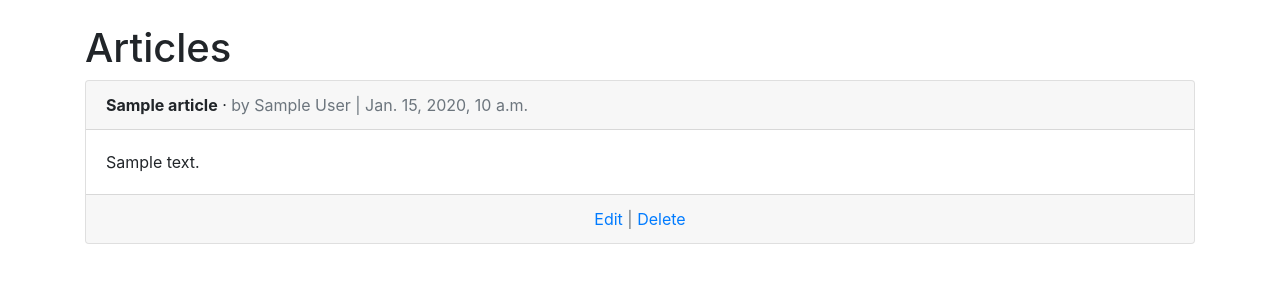
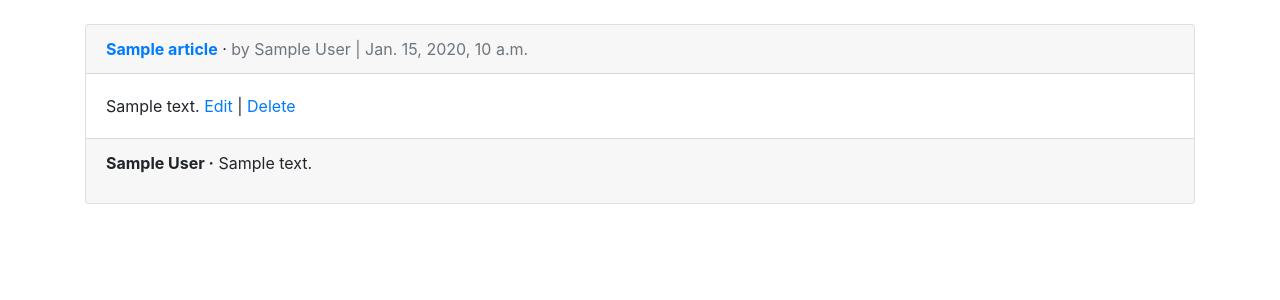
Before and after one commit to marcel-ctrl-art/newspaper-app, a Django app: template templates/articles_list.html in a window 1280 px wide. Shown: the part 56-356 px from the top of the page. Run offline with Django 3.2, Linux system fonts and the light colour scheme; the template is opened without the code that fills it: most values are stand-ins (such as "Sample title", 1, 10 or a date in 2020); some libraries are stand-ins or nearby versions.

Commit message:
Display comments within their articles

```diff
--- a/templates/articles_list.html
+++ b/templates/articles_list.html
@@ -1,19 +1,27 @@
 {% extends 'base.html' %}
 
+{% block title %}Articles{% endblock %}
+
 {% block content %}
-<h1>Articles</h1>
-{% for article in articles %}
+{% for article in object_list %}
 <div class="card">
   <div class="card-header">
-    <span class="font-weight-bold">{{ article.title }}</span> &middot;
+    <span class="font-weight-bold">
+      <a class="" href="{% url 'article_detail' article.pk %}">{{ article.title }}</a></span> &middot;
     <span class="text-muted">by {{ article.author }} | {{ article.created_at }}</span>
   </div>
   <div class="card-body">
     {{ article.text }}
-  </div>
-  <div class="card-footer text-center text-muted">
     <a href="{% url 'article_edit' article.pk %}">Edit</a> |
     <a href="{% url 'article_delete' article.pk %}">Delete</a>
+  </div>
+  <div class="card-footer">
+    {% for comment in article.comments.all %}
+    <p>
+      <span class="font-weight-bold">{{ comment.author }} &middot;</span>
+      {{ comment }}
+    </p>
+    {% endfor %}
   </div>
 </div>
 <br>
```
Also changed, not shown: templates/article_detail.html (+8 -0 lines).
